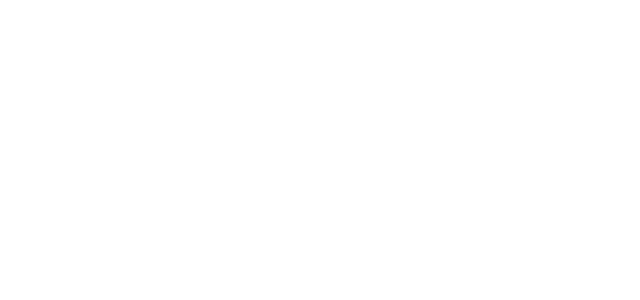
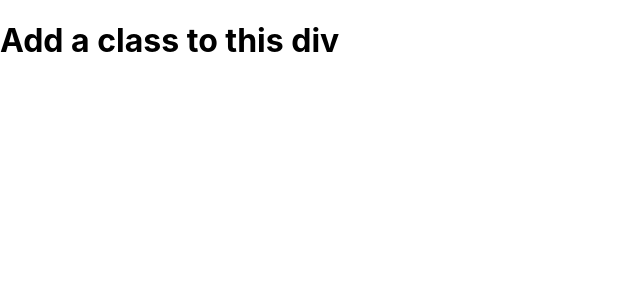
Before and after one commit to marcossgonzalez/ReactFreeCodeCamp, a React (Create React App) app in the folder freecodecampprojects/: page / in a window 1280 px wide. Shown: the top 300 px of the page, without its empty margins (0-640 px from the left). Built offline with nearby package versions, Linux system fonts and the light colour scheme.

Commit message:
Update lesson 4
Update lesson 4

```diff
--- a/freecodecampprojects/src/App.js
+++ b/freecodecampprojects/src/App.js
@@ -17,6 +17,11 @@
 /*
 Uma diferença importante no JSX é que você não pode mais usar a palavra class para definir classes HTML.
 Isso ocorre porque class é uma palavra reservada em JavaScript. Em vez disso, JSX usa className.*/
+const JSX = (
+  <div className="myDiv">
+    <h1>Add a class to this div</h1>
+  </div>
+);
 
 /*const JSX = (
   <div id="challenge-node">
@@ -27,9 +32,10 @@
 
 
 function App() {
-  logo
+
   return (
-    <div></div>
+    JSX
+    //<div></div>
     //JSX
 
     //<div className="App">
```
